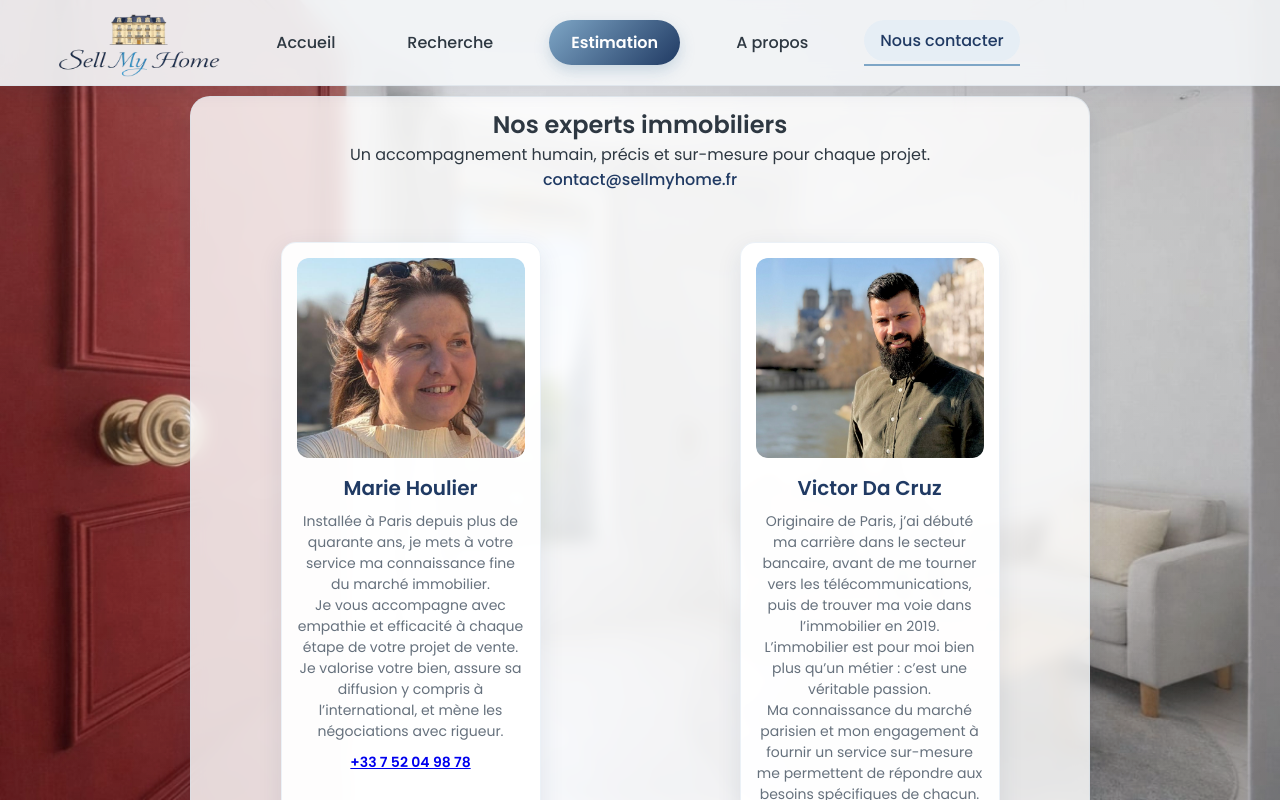
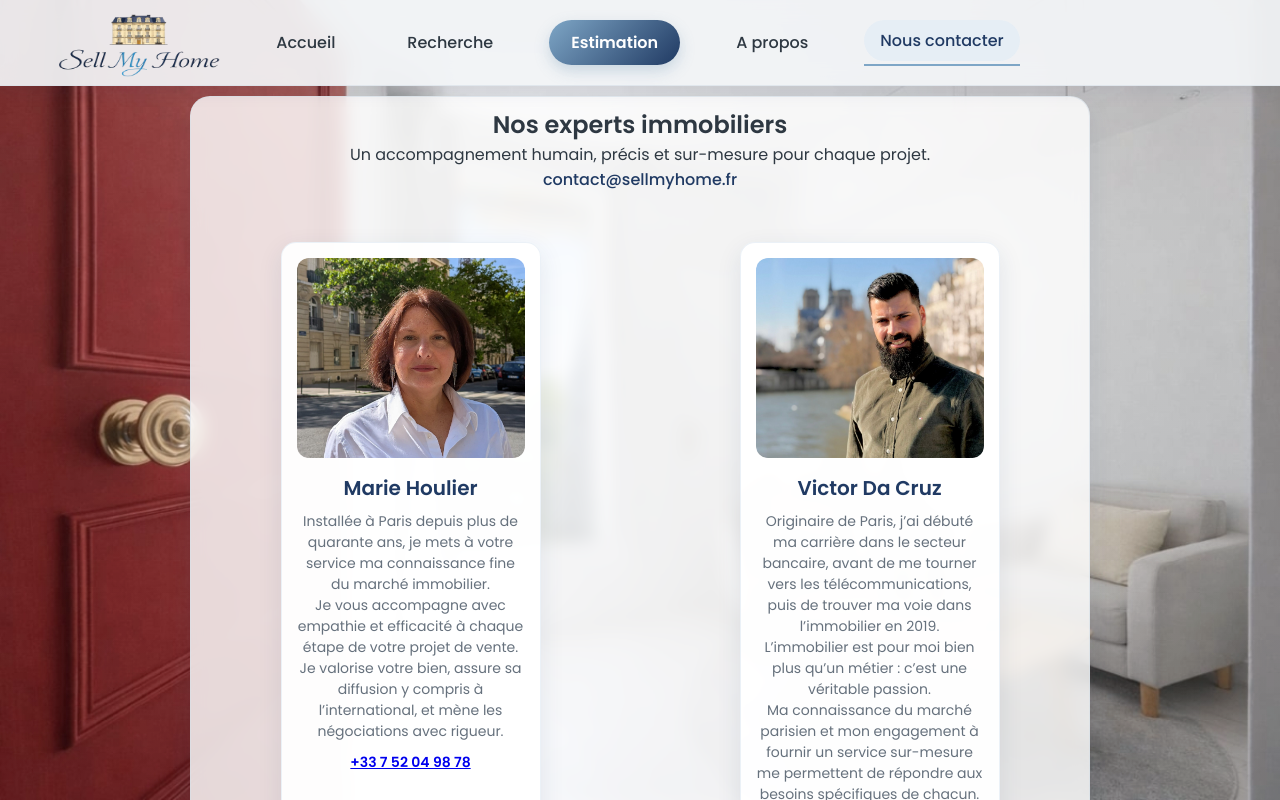
Before and after one commit to Juju-kpi/estimation_immo, a Next.js app: page /nous in a window 1280 px wide. Shown: the top 800 px of the page. Built offline with nearby package versions, Linux system fonts and the light colour scheme.

Commit message:
Update NousClient.js

```diff
--- a/app/nous/NousClient.js
+++ b/app/nous/NousClient.js
@@ -24,7 +24,7 @@ export default function NousClient() {
 
         <div className="agent-card">
           <div className="agent-image marie">
-            <Image src="/marie2.jpeg" alt="Marie" fill />
+            <Image src="/marie_houlier.jpeg" alt="Marie Houlier" fill />
           </div>
           <h3>Marie Houlier</h3>
 
```
